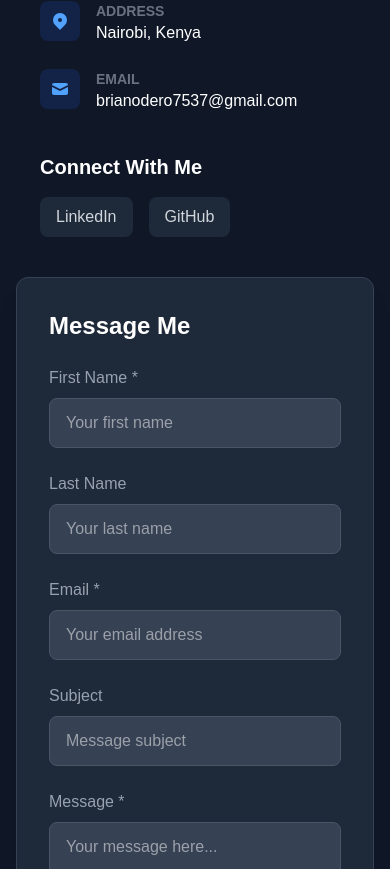
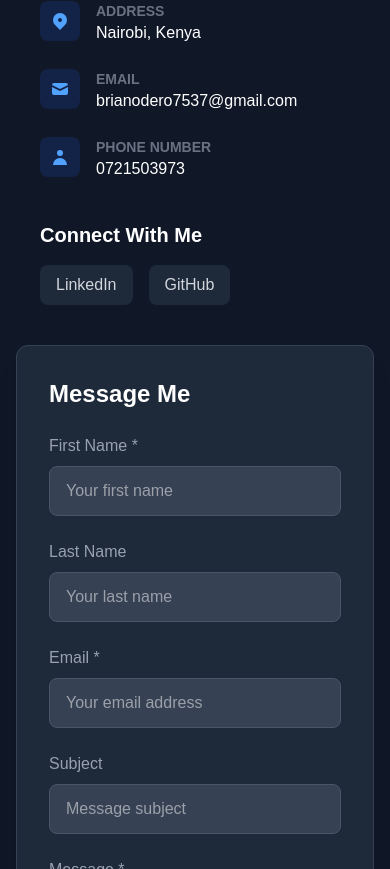
Before and after one commit to BrianOdero/personal_portfolio, a Next.js app: page / in a window 390 px wide. Shown: the part 6666-7535 px from the top of the page. Built offline with nearby package versions, Linux system fonts and the light colour scheme.

Commit message:
Added phone number to contact section

```diff
--- a/app/components/contact-section.tsx
+++ b/app/components/contact-section.tsx
@@ -134,6 +134,18 @@ export default function ContactSection() {
                   <p className="text-white">brianodero7537@gmail.com</p>
                 </div>
               </div>
+
+              <div className="flex items-start">
+                <div className="w-10 h-10 rounded-lg bg-blue-900/30 flex items-center justify-center mr-4">
+                  <svg xmlns="http://www.w3.org/2000/svg" className="h-5 w-5 text-blue-400" viewBox="0 0 20 20" fill="currentColor">
+                    <path fillRule="evenodd" d="M10 9a3 3 0 100-6 3 3 0 000 6zm-7 9a7 7 0 1114 0H3z" clipRule="evenodd" />
+                  </svg>
+                </div>
+                <div>
+                  <h3 className="text-sm font-semibold text-gray-500 uppercase">Phone Number</h3>
+                  <p className="text-white">0721503973</p>
+                </div>
+              </div>
             </div>
           </div>
 
```
